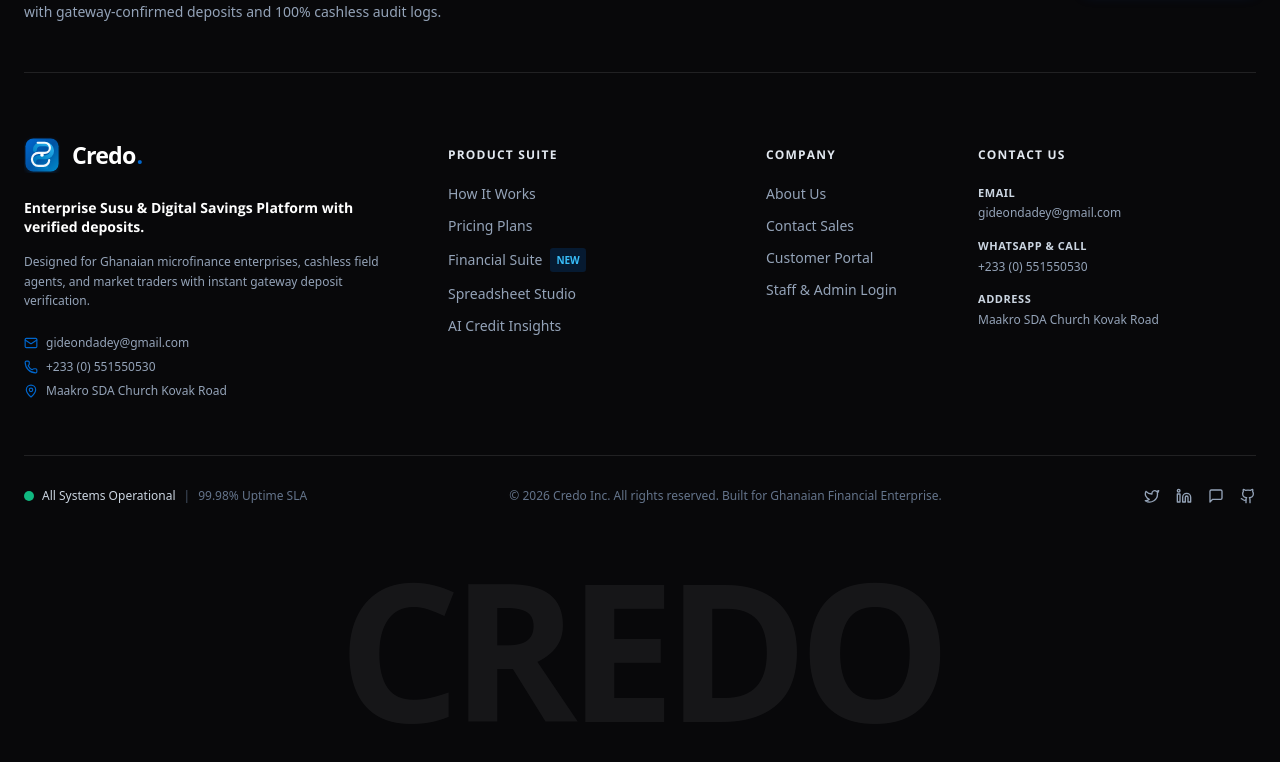
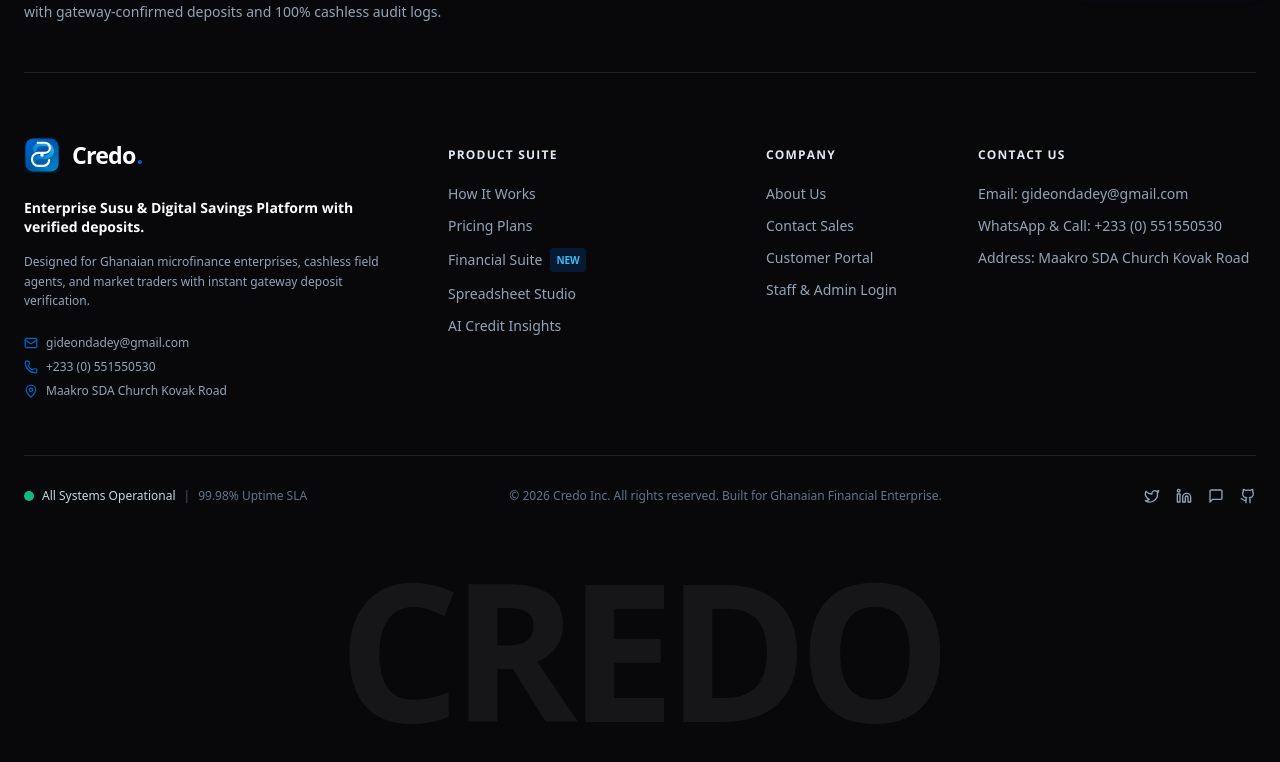
Before and after one commit to Gideon-Dadey/SusuFlow, a Next.js app in the folder apps/web/: page / in a window 1280 px wide. Shown: the part 4741-5503 px from the top of the page. Built offline with nearby package versions, Linux system fonts and the light colour scheme.

Commit message:
style(ui): format footer contact column items to match reference list styling

```diff
--- a/apps/web/src/components/marketing/footer.tsx
+++ b/apps/web/src/components/marketing/footer.tsx
@@ -230,42 +230,31 @@
             <h3 className="text-xs font-bold text-slate-200 uppercase tracking-widest inline-block">
               CONTACT US
             </h3>
-            <div className="space-y-3.5 text-xs text-slate-400 leading-relaxed">
-              <div>
-                <span className="block text-[11px] font-bold text-slate-300 uppercase tracking-wider mb-0.5">
-                  Email
-                </span>
+            <ul className="space-y-3 text-sm">
+              <li>
                 <a
                   href="mailto:gideondadey@gmail.com"
                   className="text-slate-400 hover:text-white transition-colors"
                 >
-                  gideondadey@gmail.com
+                  Email: gideondadey@gmail.com
                 </a>
-              </div>
-
-              <div>
-                <span className="block text-[11px] font-bold text-slate-300 uppercase tracking-wider mb-0.5">
-                  WhatsApp &amp; Call
-                </span>
+              </li>
+              <li>
                 <a
                   href="https://wa.me/233551550530"
                   target="_blank"
                   rel="noreferrer"
                   className="text-slate-400 hover:text-white transition-colors"
                 >
-                  +233 (0) 551550530
+                  WhatsApp &amp; Call: +233 (0) 551550530
                 </a>
-              </div>
-
-              <div>
-                <span className="block text-[11px] font-bold text-slate-300 uppercase tracking-wider mb-0.5">
-                  Address
+              </li>
+              <li>
+                <span className="text-slate-400 block">
+                  Address: Maakro SDA Church Kovak Road
                 </span>
-                <span className="text-slate-400 block">
-                  Maakro SDA Church Kovak Road
-                </span>
-              </div>
-            </div>
+              </li>
+            </ul>
           </div>
         </div>
 
```
